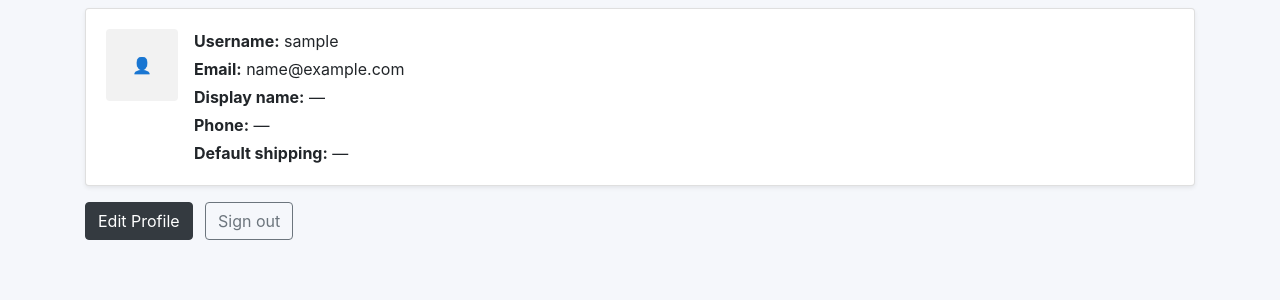
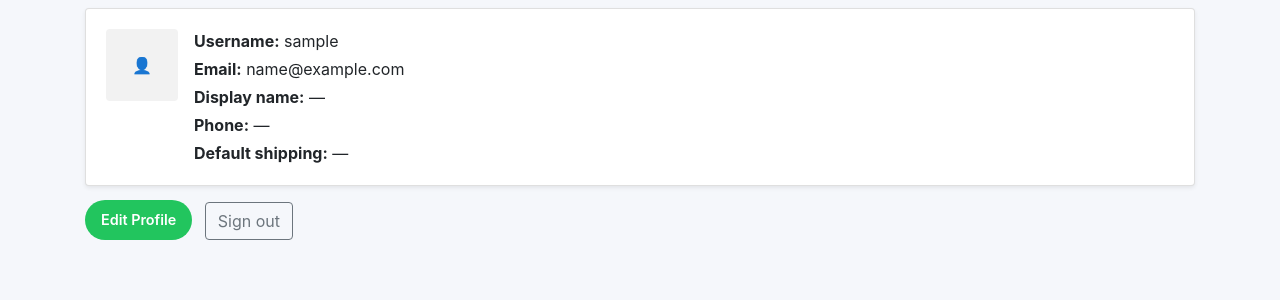
Before and after one commit to ajoedv/fotolio, a Django app: page /profile/ in a window 1280 px wide. Shown: the part 190-490 px from the top of the page. Run offline with Django 4.2, Linux system fonts and the light colour scheme; the visitor is signed in with stand-in values (Sample User, id 1).

Commit message:
Tweak profile buttons and CSS for consistent styling

```diff
--- a/profiles/templates/profiles/edit.html
+++ b/profiles/templates/profiles/edit.html
@@ -32,7 +32,7 @@
             </div>
 
             <div class="mt-3">
-            <button class="btn btn-dark mr-2" type="submit">Save changes</button>
+            <button class="btn-hero-sm mr-2" type="submit">Save changes</button>
             <a class="btn btn-outline-secondary" href="{% url 'profiles:profile' %}">Cancel</a>
             </div>
         </form>
--- a/profiles/templates/profiles/profile.html
+++ b/profiles/templates/profiles/profile.html
@@ -26,7 +26,7 @@
     </div>
 
     <div class="mt-3">
-        <a href="{% url 'profiles:edit' %}" class="btn btn-dark mr-2">Edit Profile</a>
+        <a href="{% url 'profiles:edit' %}" class="btn-hero-sm mr-2">Edit Profile</a>
         <a href="{% url 'account_logout' %}" class="btn btn-outline-secondary">Sign out</a>
     </div>
     </div>
--- a/static/css/base.css
+++ b/static/css/base.css
@@ -227,7 +227,6 @@ body{ background: var(--hero-bg); }
     color:#000;
 }
 
-/* على الشاشات الصغيرة: نخليها في الوسط ونخفي النص الطويل */
 @media (max-width: 991.98px){
 #site-header .header-actions{
     justify-content:center;
@@ -235,7 +234,22 @@ body{ background: var(--hero-bg); }
 }
 }
 
-/* على الموبايل الصغير جداً: نخفي اللابل ونبقي الأيقونات فقط */
 @media (max-width: 420px){
 #site-header .header-actions .label{ display:none; }
 }
+
+/* Smaller hero button for profile/actions */
+.btn-hero-sm {
+    background: var(--hero-accent);
+    color: #fff;
+    font-weight: 600;
+    border: 0;
+    border-radius: 9999px;
+    padding: .70rem 1rem;
+    font-size: 0.9rem;
+    transition: background-color .2s ease, transform .1s ease;
+}
+.btn-hero-sm:hover {
+    background: var(--hero-accent-hover);
+    color: #fff;
+}
```
